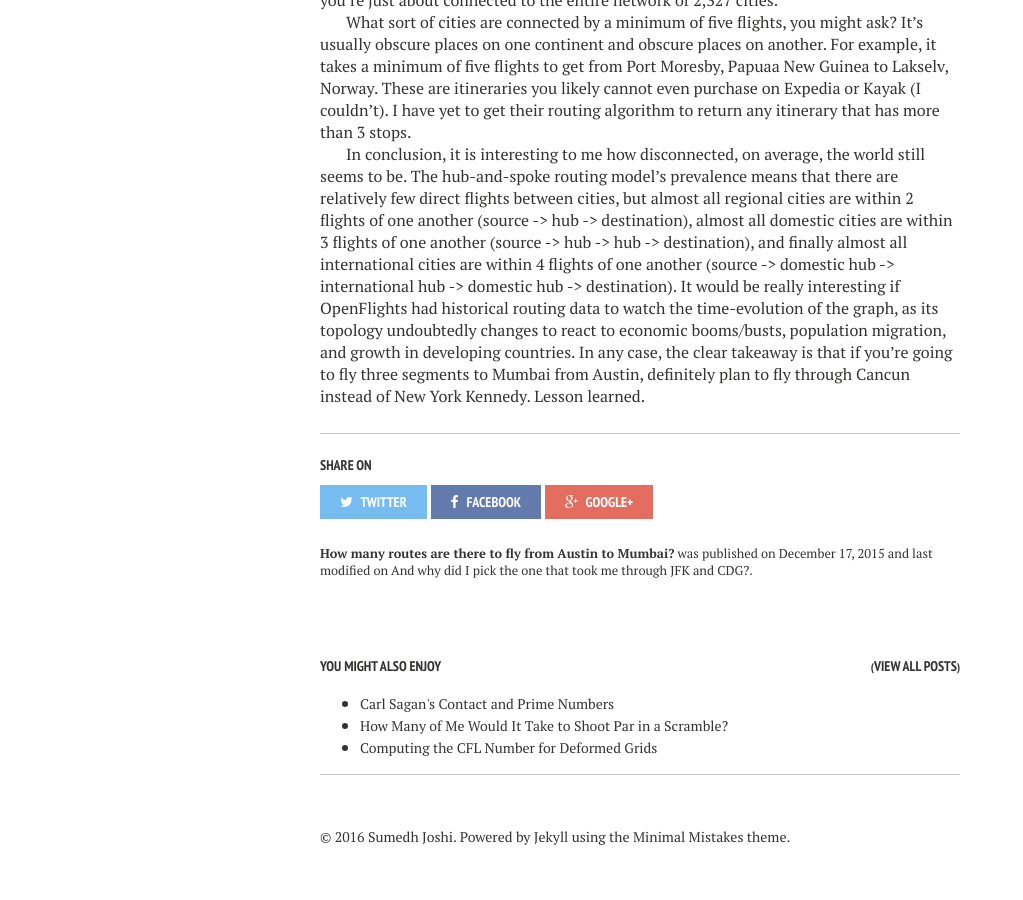
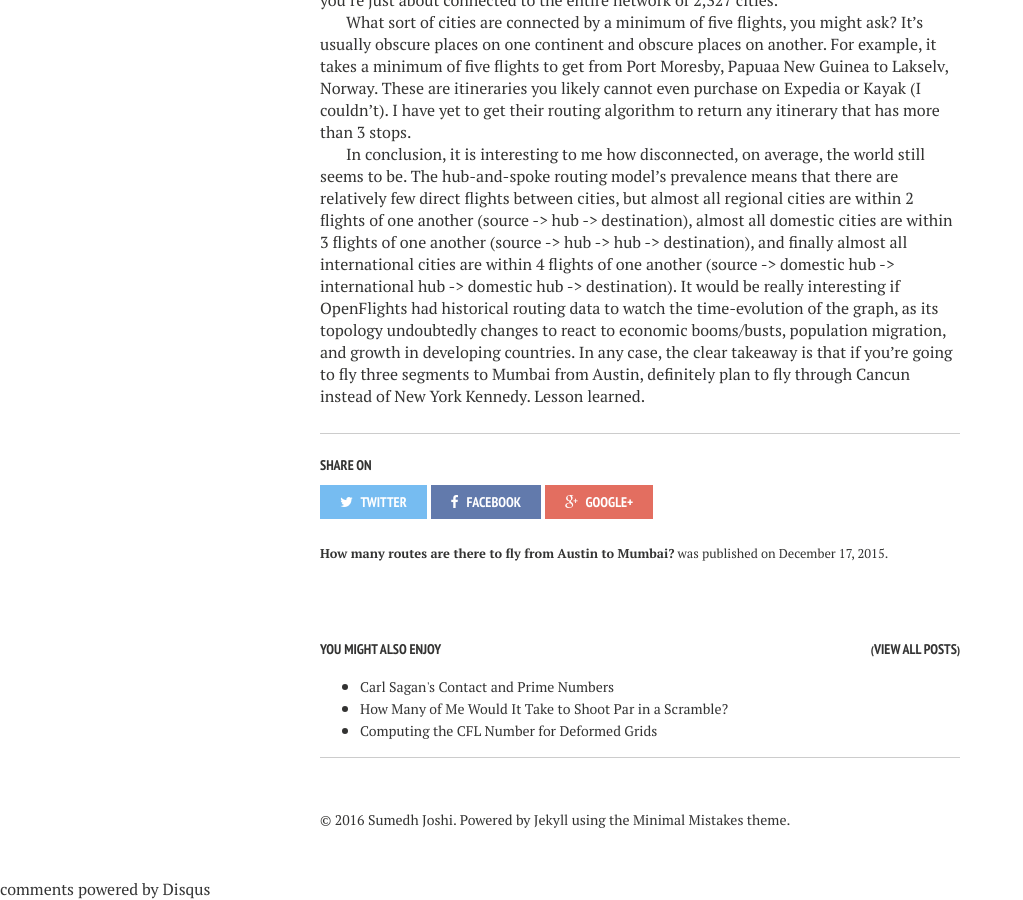
Before and after one commit to aledlie/Homage, a Jekyll site: the page built from _posts/2015-12-18-how-manys-are-there-to-get-from-austin-to-mumbai.markdown, in a window 1280 px wide and 900 px high, scrolled down 3085 px. Shown: the whole window, without its empty margins (0-1023 px from the left). Built offline with Jekyll 4.4.1, drawn with Linux system fonts in a browser that asks for light colours; nearby versions of some CDN libraries; formulas are drawn with MathJax 3; comment, search, counter and statistics services are not loaded; some of the changed lines change nothing that is shown.

Commit message:
Turned on comments and added an excerpt to OpenFlights post.

```diff
--- a/_posts/2015-12-18-how-manys-are-there-to-get-from-austin-to-mumbai.markdown
+++ b/_posts/2015-12-18-how-manys-are-there-to-get-from-austin-to-mumbai.markdown
@@ -1,10 +1,11 @@
 ---
 layout: post
 title: "How many routes are there to fly from Austin to Mumbai?"
-modified: And why did I pick the one that took me through JFK and CDG?
-categories:
-excerpt:
+modified:
+categories: misc
+excerpt: And why did I pick the one that took me through JFK and CDG?
 tags: []
+comments: true
 image:
   feature:
 date: 2015-12-18T03:47:46+05:30
```
Also changed, not shown: 7 other files.
